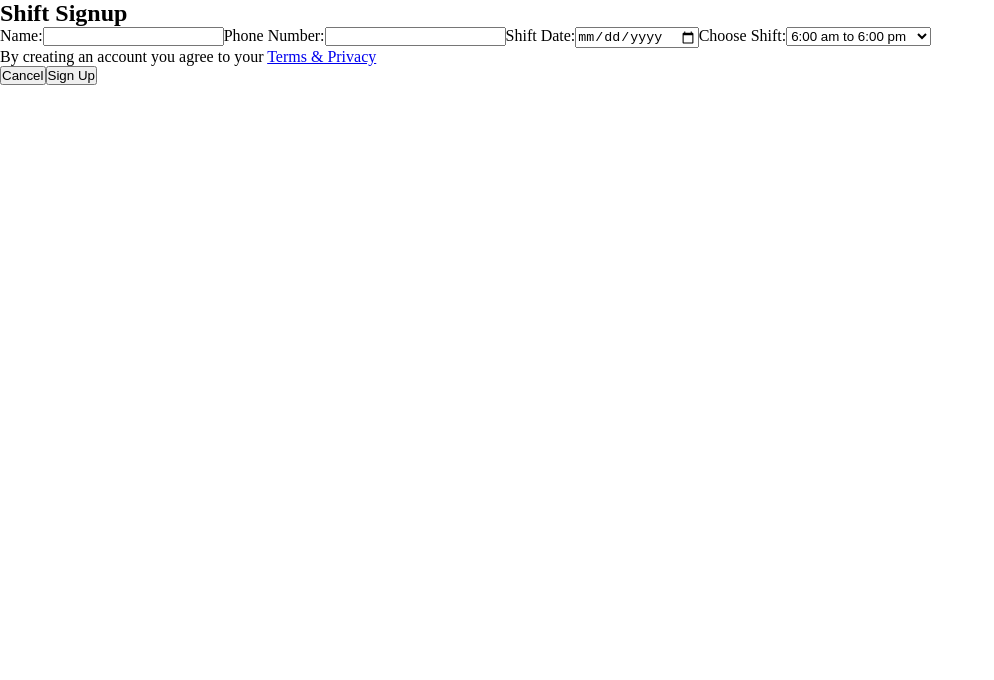
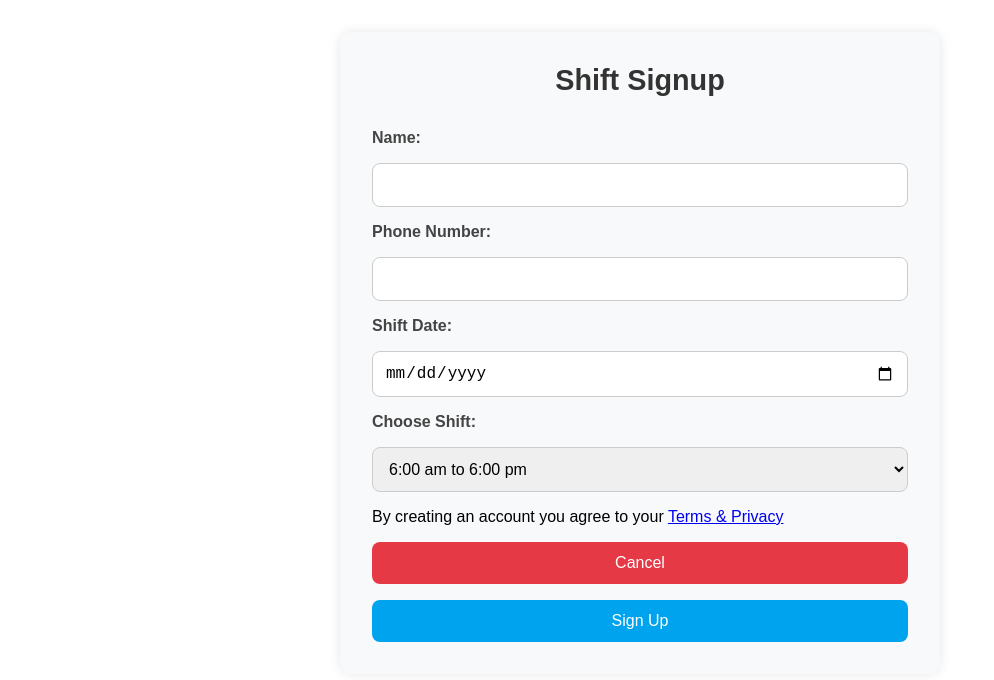
Before and after one commit to egpennington/blazeshiftapp, a React (Vite) app: page / in a window 1280 px wide. Shown: the top 680 px of the page, without its empty margins (0-994 px from the left). Built offline with nearby package versions, Linux system fonts and the light colour scheme.

Commit message:
add css style to signup

```diff
--- a/src/components/ShiftSignupForm.jsx
+++ b/src/components/ShiftSignupForm.jsx
@@ -60,7 +60,7 @@ function ShiftSignupForm() {
                     <option value="12pm-6pm">12:00 pm to 6:00 pm</option>
                 </select>
             <p>By creating an account you agree to your <a href="#">Terms & Privacy</a></p>
-            <button type="button" className="cancrelBtn" onClick={handleCancel}>Cancel</button>
+            <button type="button" className="cancelBtn" onClick={handleCancel}>Cancel</button>
             <button type="submit">Sign Up</button>
         </form>
     )
--- a/src/index.css
+++ b/src/index.css
@@ -3,3 +3,58 @@
   padding: 0;
   box-sizing: border-box;
 }
+
+.form {
+  display: flex;
+  flex-direction: column;
+  justify-content: center;
+  align-items: stretch;
+  width: 100%;
+  max-width: 600px;
+  margin: 2rem auto;
+  padding: 2rem;
+  border-radius: 12px;
+  background-color: #f8f9fa;
+  box-shadow: 0 0 12px rgba(0, 0, 0, 0.1);
+  gap: 1rem;
+  font-family: sans-serif;
+}
+
+.form h2 {
+  text-align: center;
+  margin-bottom: 1rem;
+  font-size: 1.8rem;
+  color: #333;
+}
+
+.form label {
+  font-weight: 600;
+  color: #444;
+}
+
+.form input,
+.form select {
+  padding: 0.75rem;
+  border: 1px solid #ccc;
+  border-radius: 8px;
+  font-size: 1rem;
+}
+
+.form button {
+  background-color: #00a3ee;
+  color: white;
+  padding: 0.75rem;
+  font-size: 1rem;
+  border: none;
+  border-radius: 8px;
+  cursor: pointer;
+  transition: background 0.2s ease;
+}
+
+.form .cancelBtn {
+  background: #e63946;
+}
+
+.form button:hover {
+  background-color: #d62828;
+}
```
